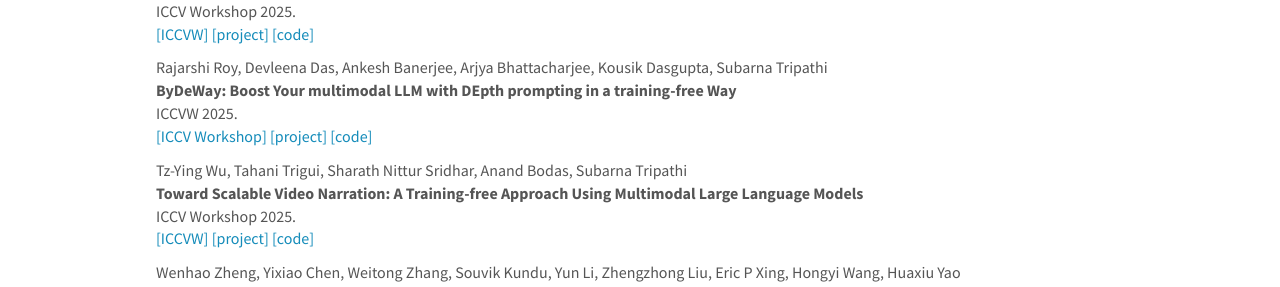
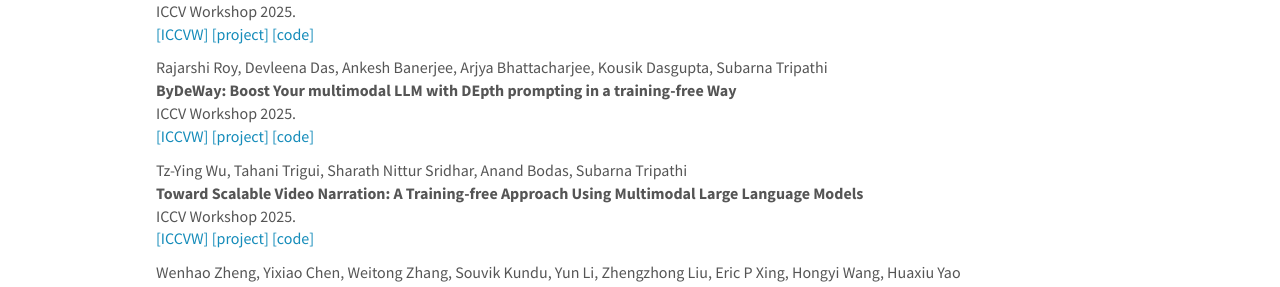
Before and after one commit to intelailabpage/intelailabpage.github.io, a Jekyll site: the page built from _pages/publications.md, in a window 1280 px wide and 900 px high, scrolled down 317 px. Shown: the part 157-444 px from the top of the window. Built offline with Jekyll 4.4.1, drawn with Linux system fonts in a browser that asks for light colours; nearby versions of some CDN libraries.

```diff
--- a/_data/publist.yml
+++ b/_data/publist.yml
@@ -20,10 +20,10 @@
   title: "ByDeWay: Boost Your multimodal LLM with DEpth prompting in a training-free Way"
   author: Rajarshi Roy, Devleena Das, Ankesh Banerjee, Arjya Bhattacharjee, Kousik Dasgupta, Subarna Tripathi
   link:
-    display: ICCV Workshop
+    display: ICCVW
     url:
   ref: RoyICCVW2025
-  venue: ICCVW
+  venue: ICCV Workshop
   year: '2025'
   pub_type: conference
   project:
```
